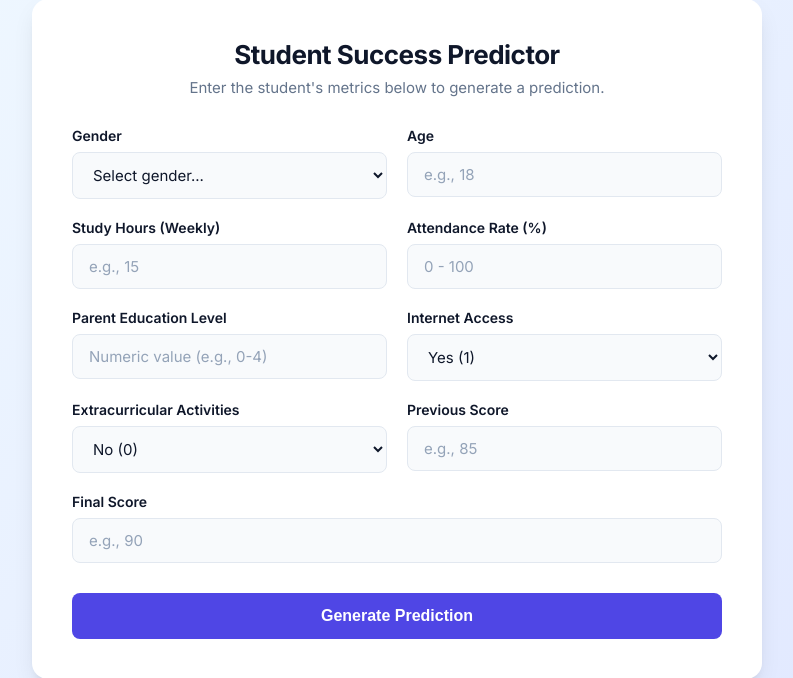
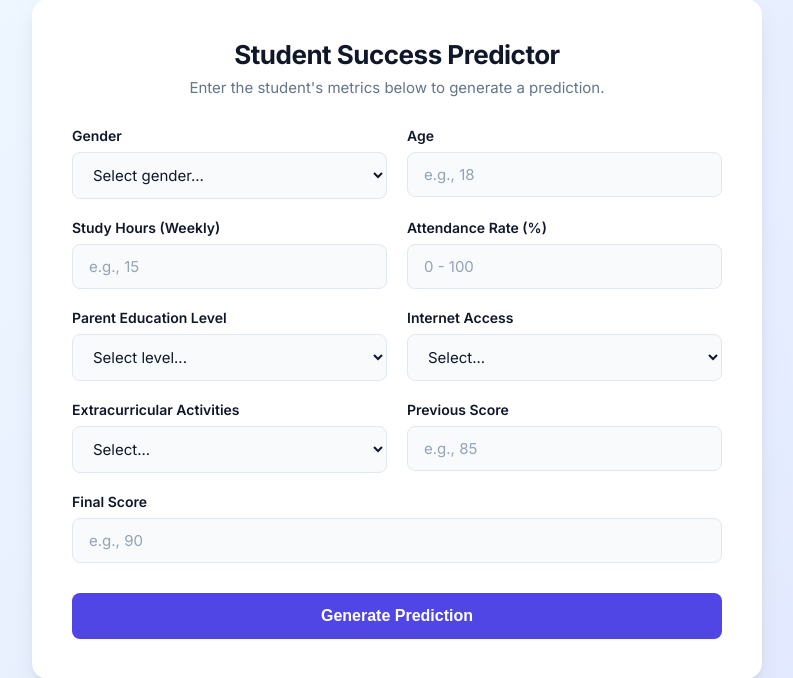
Before and after one commit to Aradhyagodambe/Student_Pass_Fail_Model, a Flask app: page / in a window 1280 px wide. Shown: the part 61-739 px from the top of the page, without its empty margins (243-1036 px from the left). Run offline with Flask 3, Linux system fonts and the light colour scheme.

Commit message:
Update gender and education fields in index.html

```diff
--- a/templates/index.html
+++ b/templates/index.html
@@ -165,8 +165,8 @@
             <label for="gender">Gender</label>
             <select name="gender" id="gender" required>
                 <option value="" disabled selected>Select gender...</option>
-                <option value="0">Female (0)</option>
-                <option value="1">Male (1)</option>
+                <option value="Female">Female</option>
+                <option value="Male">Male</option>
             </select>
         </div>
 
@@ -187,22 +187,31 @@
 
         <div class="form-group">
             <label for="parent_education">Parent Education Level</label>
-            <input type="number" step="any" name="parent_education" id="parent_education" placeholder="Numeric value (e.g., 0-4)" required>
+            <select name="parent_education" id="parent_education" required>
+                <option value="" disabled selected>Select level...</option>
+                <option value="High School">High School</option>
+                <option value="Some College">Some College</option>
+                <option value="Bachelors">Bachelor's Degree</option>
+                <option value="Masters">Master's Degree</option>
+                <option value="PhD">PhD</option>
+            </select>
         </div>
 
         <div class="form-group">
             <label for="internet_access">Internet Access</label>
             <select name="internet_access" id="internet_access" required>
-                <option value="1" selected>Yes (1)</option>
-                <option value="0">No (0)</option>
+                <option value="" disabled selected>Select...</option>
+                <option value="Yes">Yes</option>
+                <option value="No">No</option>
             </select>
         </div>
 
         <div class="form-group">
             <label for="extracurricular">Extracurricular Activities</label>
             <select name="extracurricular" id="extracurricular" required>
-                <option value="1">Yes (1)</option>
-                <option value="0" selected>No (0)</option>
+                <option value="" disabled selected>Select...</option>
+                <option value="Yes">Yes</option>
+                <option value="No">No</option>
             </select>
         </div>
 
```
